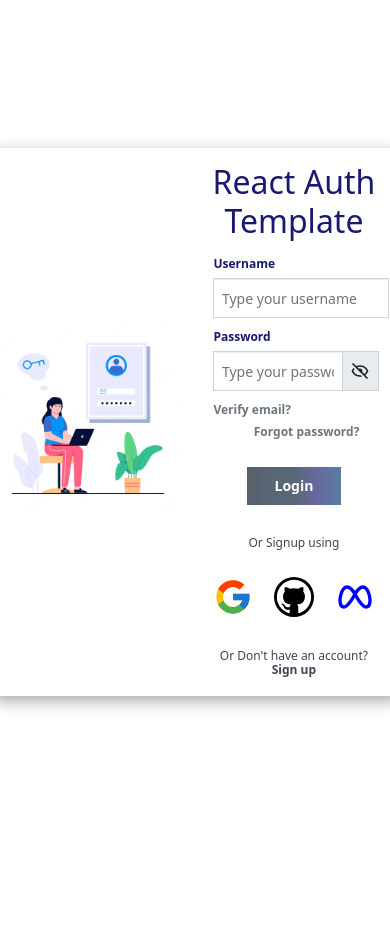
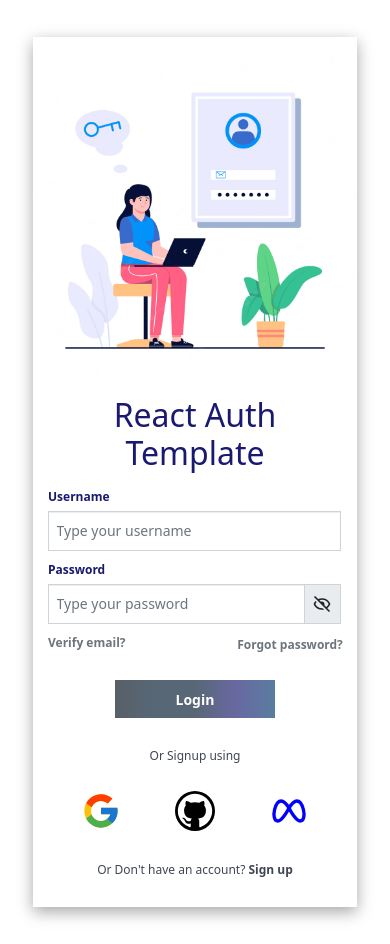
Before and after one commit to mohansagark/authentication-template, a React (Create React App) app: page /login in a window 390 px wide. Before the commit the page ends 844 px from the top, so only its background shows below. Built offline with nearby package versions, Linux system fonts and the light colour scheme; no server answers.

Commit message:
login screen responsiveness

```diff
--- a/src/screens/Login/index.js
+++ b/src/screens/Login/index.js
@@ -57,17 +57,21 @@
   return (
     <Container fluid className="loginContainer">
       <Row>
-        <Col lg={2}></Col>
-        <Col lg={8} className="login-form-bg">
+        <Col lg={10} className="login-form-bg">
           <Row style={{ height: "100%" }} className="align-items-center">
-            <Col>
-              <img width="100%" src={LoginTheme} alt="login" />
+            <Col xs md={6}>
+              <img
+                width={"100%"}
+                src={LoginTheme}
+                className="theme-image"
+                alt="login"
+              />
             </Col>
-            <Col>
+            <Col xs md={6}>
+              <h1 className="text-center">React Auth Template</h1>
               <Form>
-                <h1 className="text-center">React Auth Template</h1>
-                <Form.Group className="mb-3" controlId="formBasicEmail">
                 <Form.Label>Username</Form.Label>
+                <InputGroup className="mb-3 password-field">
                   <Form.Control
                     type="username"
                     placeholder="Type your username"
@@ -76,7 +80,7 @@
                       validateEmail(e.target.value) && setEmail(e.target.value);
                     }}
                   />
-                </Form.Group>
+                </InputGroup>
                 <Form.Label>Password</Form.Label>
                 <InputGroup className="mb-3 password-field">
                   <Form.Control
@@ -97,7 +101,8 @@
                   </InputGroup.Text>
                 </InputGroup>
               </Form>
-              <Col lg={4}>
+              <Row className="sub-options">
+                <Col>
                   <Form.Text
                     className="verify-email"
                     onClick={() => navigate("/verify-email")}
@@ -105,8 +110,7 @@
                     Verify email?
                   </Form.Text>
                 </Col>
-              <Col lg={4}></Col>
-              <Col lg={4}>
+                <Col>
                   <Form.Text
                     className="forgot-password"
                     onClick={() => navigate("/forgotPassword")}
@@ -114,6 +118,7 @@
                     Forgot password?
                   </Form.Text>
                 </Col>
+              </Row>
               <div className="button-container">
                 <button
                   type="submit"
@@ -169,7 +174,6 @@
             </Col>
           </Row>
         </Col>
-        <Col lg={2}></Col>
       </Row>
     </Container>
   );
--- a/src/screens/Login/styles.scss
+++ b/src/screens/Login/styles.scss
@@ -1,19 +1,22 @@
 .loginContainer {
-  overflow: hidden;
   height: 100vh;
   display: flex;
   justify-content: center;
   align-items: center;
   background-image: linear-gradient(to right top, #fff);
   .login-form-bg {
+    width: 80%;
     margin: auto;
-    padding: 0 2% 2% 0;
+    padding: 0 1rem 1rem 0;
     height: 100%;
     background-color: white;
     box-shadow: rgba(0, 0, 0, 0.35) 0px 5px 15px;
   }
   .password-field {
-    width: 94.5%;
+    width: 95%;
+  }
+  .theme-image {
+    min-width: 300px;
   }
   .eye-icon {
     cursor: pointer;
@@ -27,8 +30,14 @@
   .form-label {
     font-size: 12px;
   }
+  .sub-options{
+    width: 91%;
+    margin:auto 15px;
+    .col{
+      padding:0
+    }
+  }
   .forgot-password {
-    margin-right: 15px;
     font-size: 12px;
     font-weight: bold;
     justify-content: flex-end;
@@ -36,7 +45,7 @@
     cursor: pointer;
   }
   .form-control {
-    width: 92%;
+    width: 100%;
     margin-left: 15px;
   }
   .text-center {
@@ -101,3 +110,35 @@
     }
   }
 }
+
+.desktop {
+  .loginContainer {
+    overflow: hidden;
+  }
+}
+
+.phone {
+  .loginContainer {
+    .theme-image {
+      min-width: 300px;
+    }
+  }
+}
+
+.tablet {
+  .loginContainer {
+  }
+}
+
+.phone,
+.tablet {
+  .loginContainer {
+    margin-top: 50px;
+    margin-bottom: 50px;
+  }
+  .login-form-bg{
+    padding-top: 20px;
+    padding-bottom: 20px;
+    padding-right: 0;
+  }
+}
```
Lines whose indentation alone changed are shown as unchanged.
